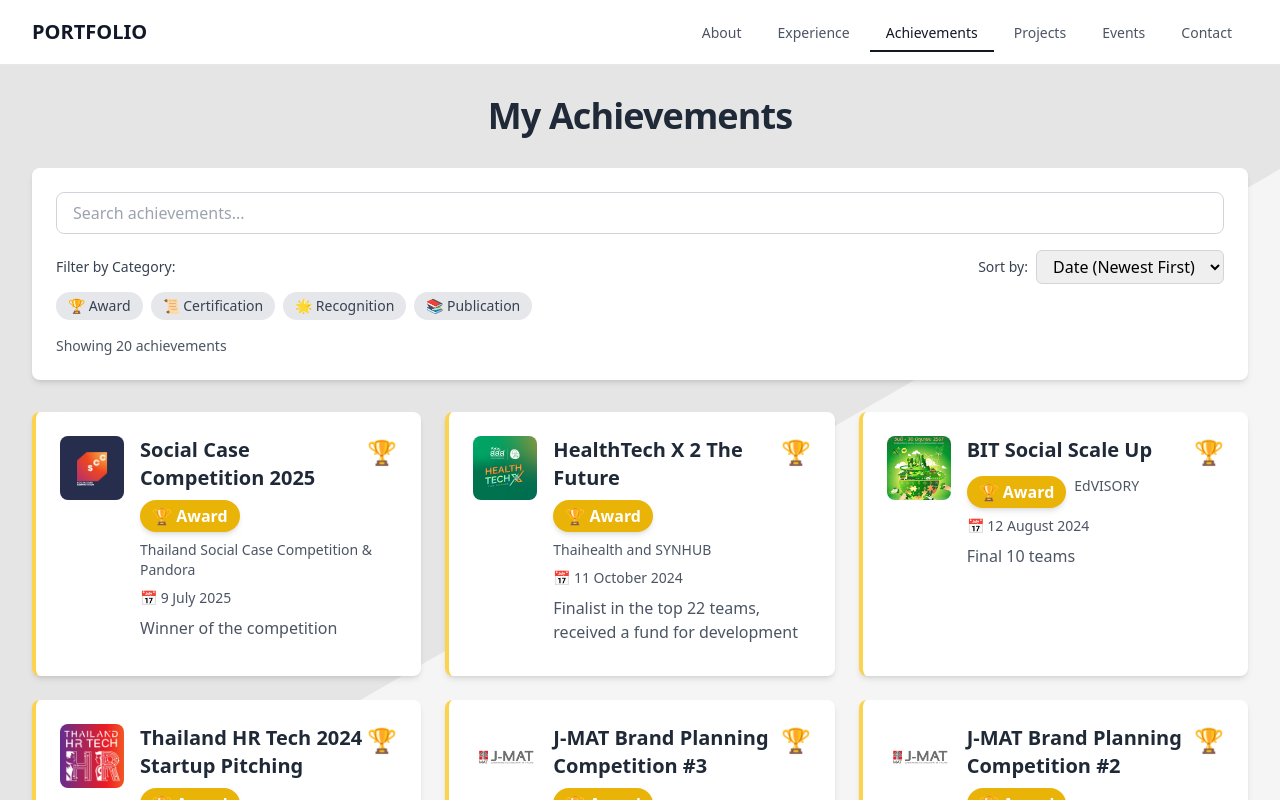
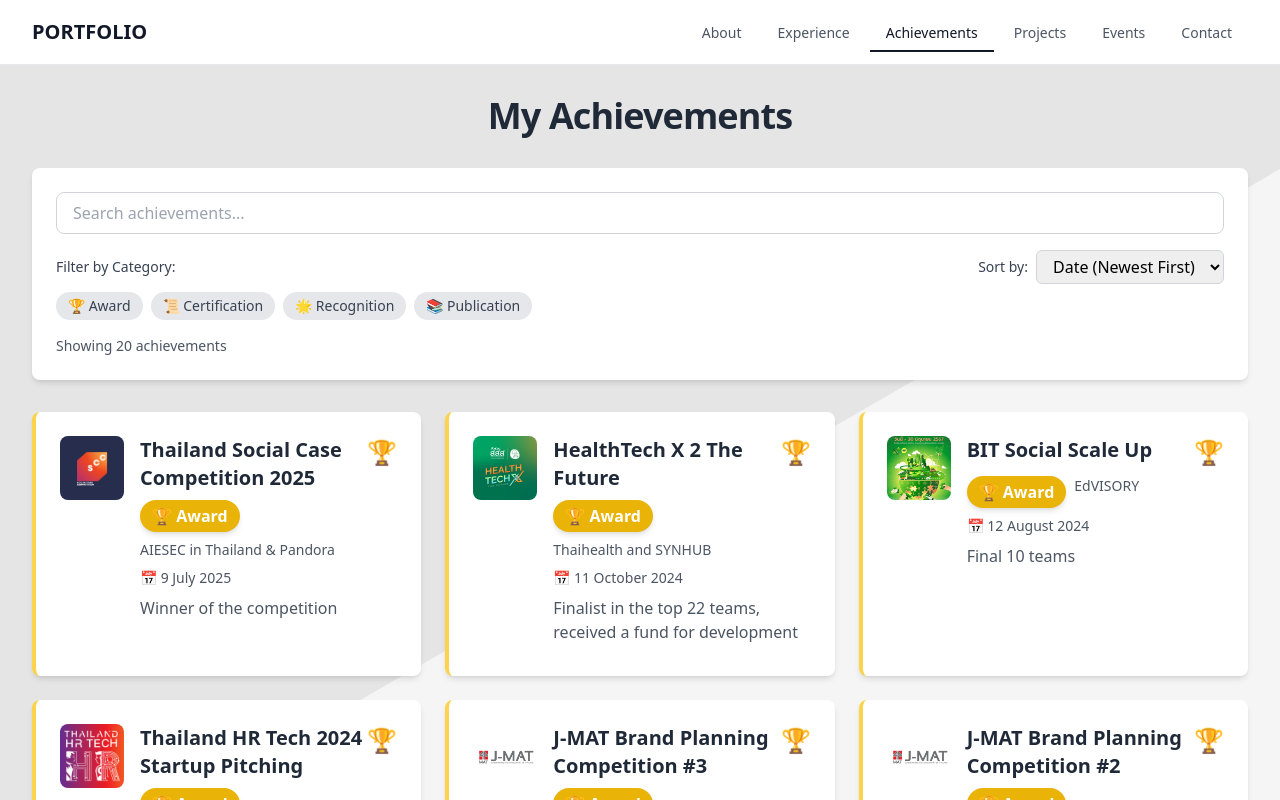
Before and after one commit to 5hyfilm/portfolio, a Next.js app: page /achievements in a window 1280 px wide. Shown: the top 800 px of the page. Built offline with nearby package versions, Linux system fonts and the light colour scheme.

Commit message:
Update achievements.ts

```diff
--- a/src/data/achievements.ts
+++ b/src/data/achievements.ts
@@ -285,10 +285,10 @@
   },
   {
     id: 20,
-    title: "Social Case Competition 2025",
+    title: "Thailand Social Case Competition 2025",
     category: "award",
     date: "9 July 2025",
-    organization: "Thailand Social Case Competition & Pandora",
+    organization: "AIESEC in Thailand & Pandora",
     description: "Winner of the competition",
     thumbnailImage: "images/achievements/achievement20/achievement20_0.png",
     images: ["images/achievements/achievement20/achievement20_1.jpg"],
```
